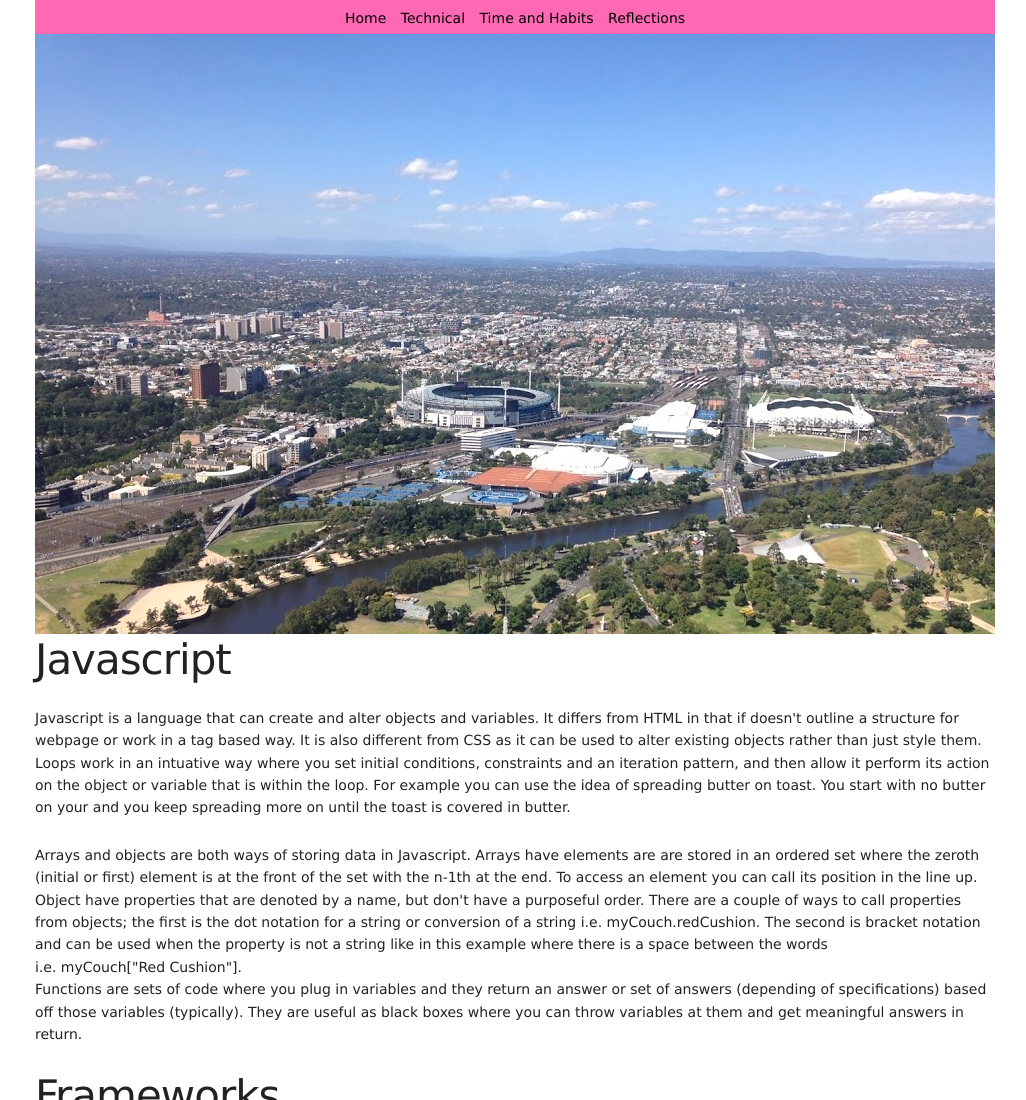
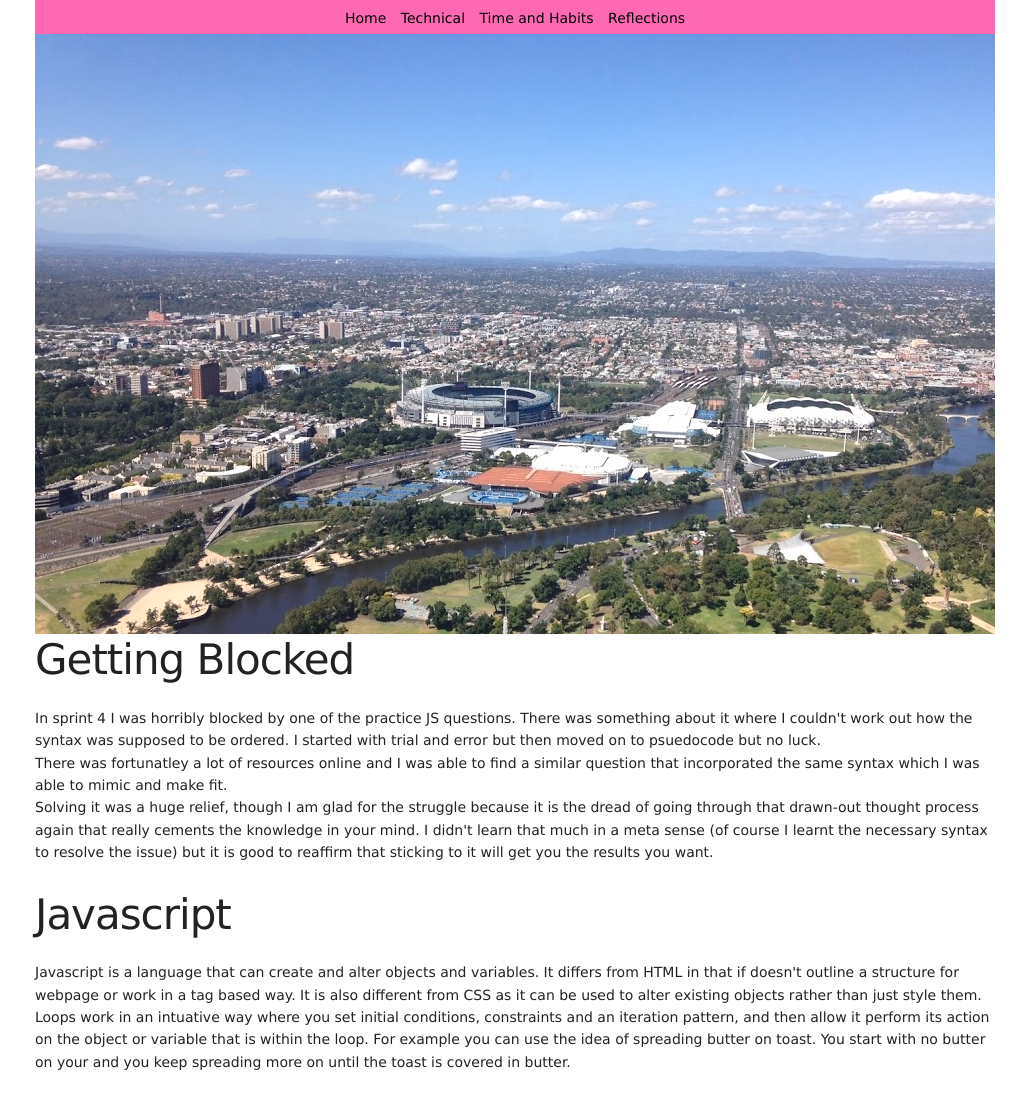
Before and after one commit to EmilSchroder/EmilSchroder.github.io, a plain HTML site: page blog/technical-home-page.html in a window 1280 px wide. Shown: the top 1100 px of the page, without its empty margins (125-1151 px from the left). Drawn offline with nearby package versions, Linux system fonts and the light colour scheme.

Commit message:
updated techincal blog with "getting blocked"

```diff
--- a/blog/technical-home-page.html
+++ b/blog/technical-home-page.html
@@ -27,6 +27,18 @@
                         <div class="welcome"></div>
 
                         <div class="blog">
+                            <h2>Getting Blocked</h2>
+                            <p>
+                                In sprint 4 I was horribly blocked by one of the practice JS questions. There was
+                                something about it where I couldn't work out how the syntax was supposed to be ordered. I started
+                                with trial and error but then moved on to psuedocode but no luck.<br>
+                                There was fortunatley a lot of resources online and I was able to find a similar question that
+                                incorporated the same syntax which I was able to mimic and make fit.<br>
+                                Solving it was a huge relief, though I am glad for the struggle because it is the dread of going
+                                through that drawn-out thought process again that really cements the knowledge in your mind.
+                                I didn't learn that much in a meta sense (of course I learnt the necessary syntax to resolve the issue)
+                                but it is good to reaffirm that sticking to it will get you the results you want.
+                            </p>
                             <h2>Javascript</h2>
                                 <p>
                                     Javascript is a language that can create and alter objects
```
Also changed, not shown: blog/t5-problem-solving.html (added, +47 -0 lines).
